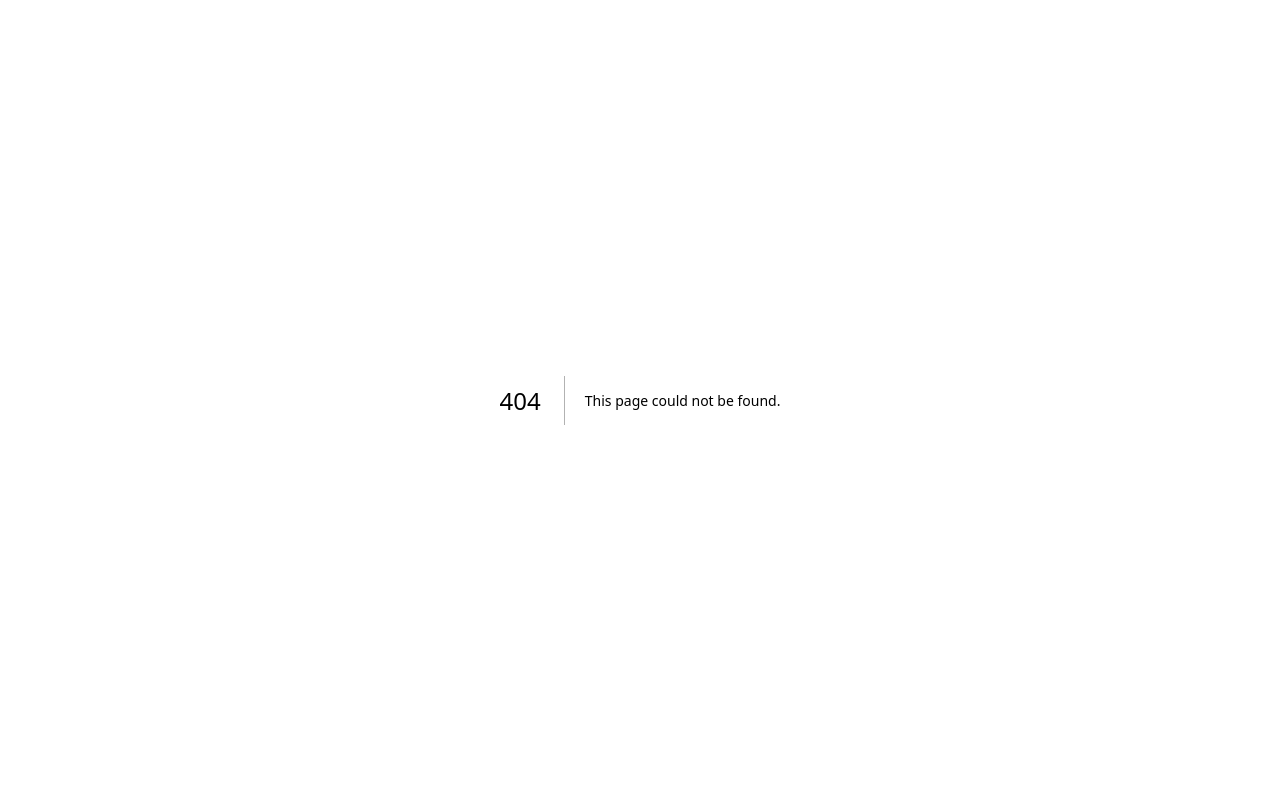
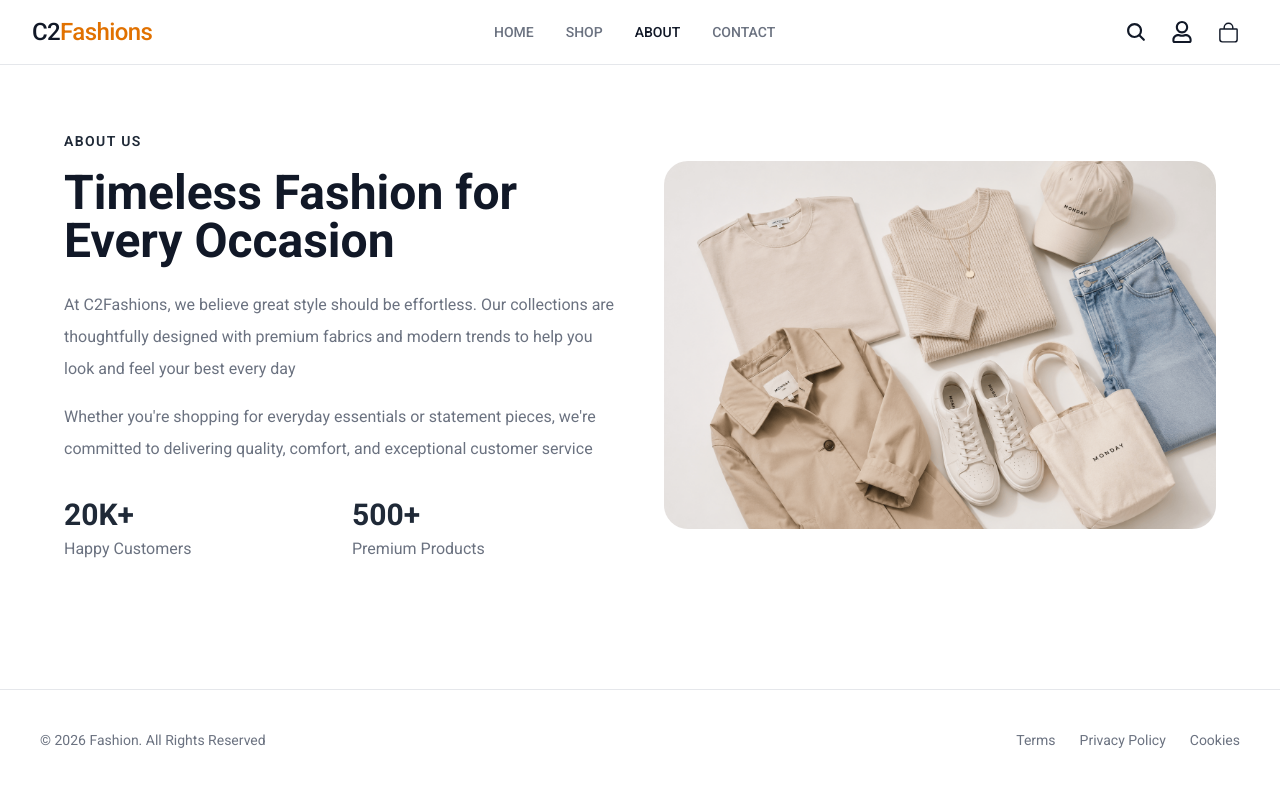
Before and after one commit to creativeloc/nextjs-estore2026, a Next.js app: page /about in a window 1280 px wide. Before the commit this address had no page. Shown: the top 786 px of the page. Built offline with nearby package versions, Linux system fonts and the light colour scheme.

Commit message:
added About Us page

```diff
--- /dev/null
+++ b/src/app/about/page.tsx
@@ -0,0 +1,58 @@
+import FrontendLayout from "@/components/layouts/FrontendLayout"
+import Image from "next/image"
+
+export default function AboutPage() {
+  return (
+    <FrontendLayout>
+      <section className="py-16">
+        <div className="mx-auto grid max-w-7xl items-center gap-12 px-4 sm:px-6 lg:grid-cols-2 lg:px-8">
+          {/* Left Side Content */}
+          <div>
+            <span className="text-sm font-semibold uppercase tracking-widest text-primary">
+              About Us
+            </span>
+
+            <h2 className="mt-4 text-4xl font-bold text-foreground sm:text-5xl">
+              Timeless Fashion for Every Occasion
+            </h2>
+
+            <p className="mt-6 leading-8 text-muted-foreground">
+              At C2Fashions, we believe great style should be effortless. Our
+              collections are thoughtfully designed with premium fabrics and
+              modern trends to help you look and feel your best every day
+            </p>
+
+            <p className="mt-4 leading-8 text-muted-foreground">
+              Whether you&apos;re shopping for everyday essentials or statement
+              pieces, we&apos;re committed to delivering quality, comfort, and
+              exceptional customer service
+            </p>
+
+            <div className="mt-8 grid grid-cols-2 gap-6">
+              <div>
+                <h3 className="text-3xl font-bold text-primary">20K+</h3>
+                <p className="mt-1 text-muted-foreground">Happy Customers</p>
+              </div>
+
+              <div>
+                <h3 className="text-3xl font-bold text-primary">500+</h3>
+                <p className="mt-1 text-muted-foreground">Premium Products</p>
+              </div>
+            </div>
+          </div>
+
+          {/* Right Side Content */}
+          <div className="overflow-hidden rounded-3xl">
+            <Image
+              src="/images/about.png"
+              alt="About Fashion"
+              width={700}
+              height={800}
+              className="h-full w-full object-cover"
+            />
+          </div>
+        </div>
+      </section>
+    </FrontendLayout>
+  )
+}
```
